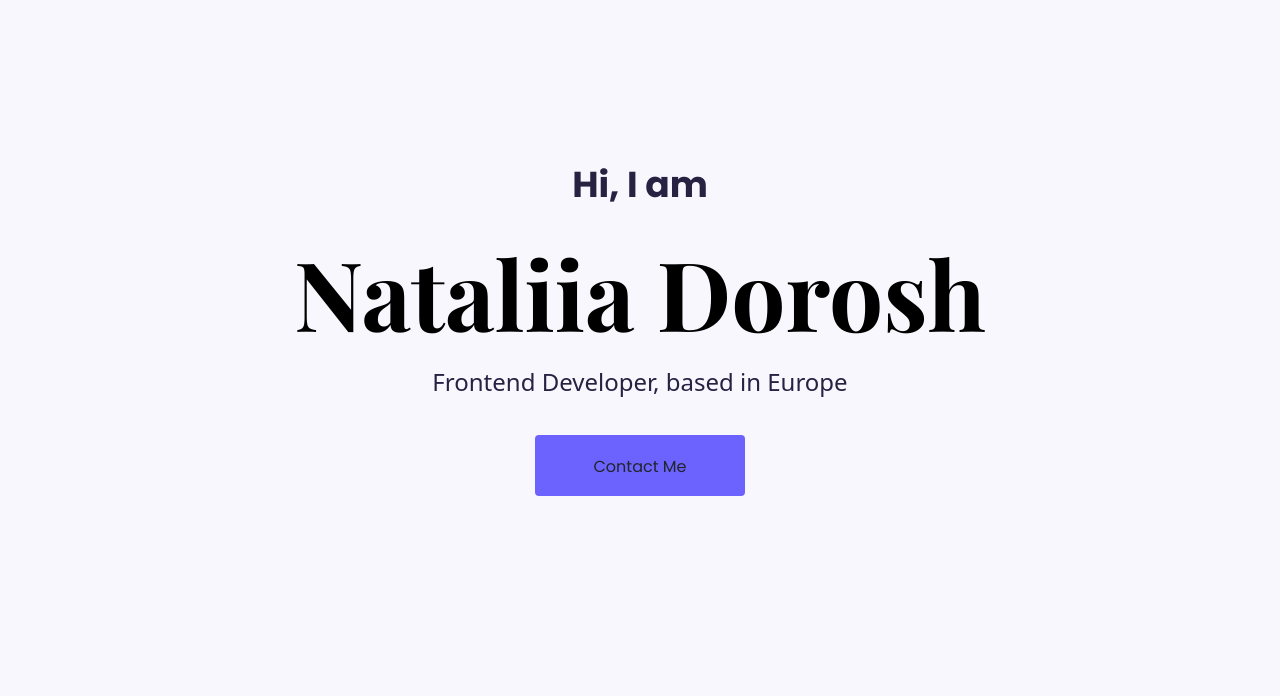
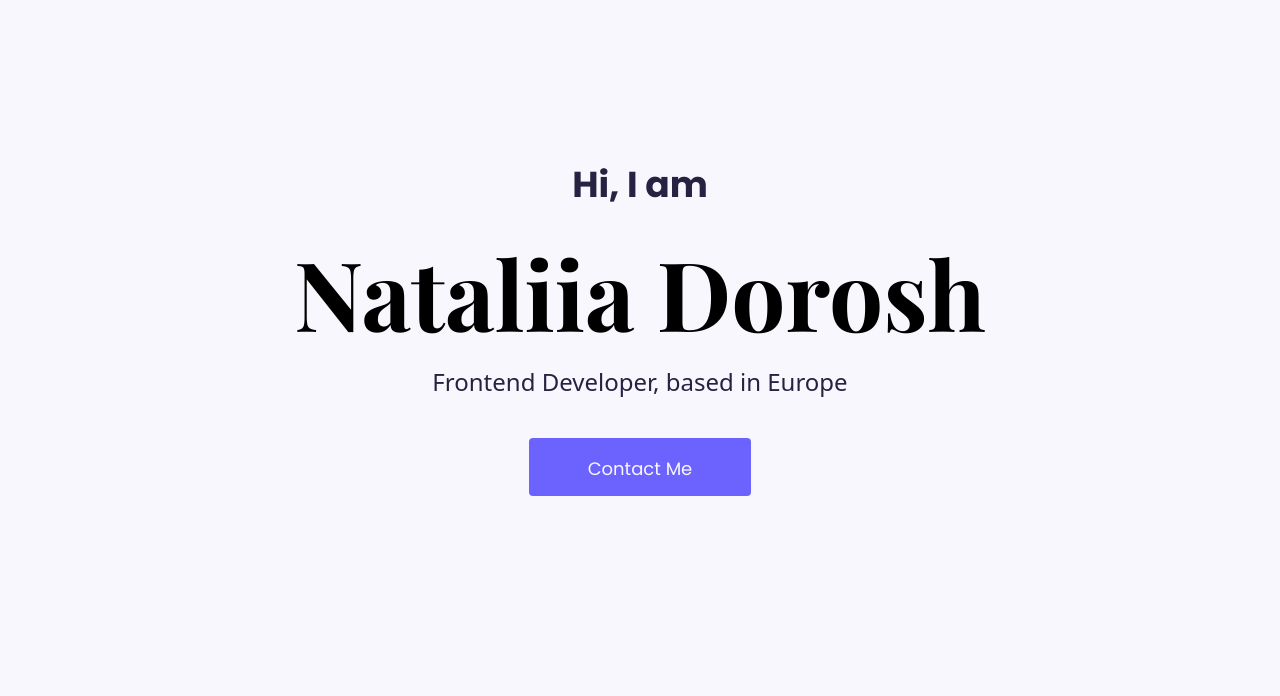
Before and after one commit to Niki313/responsive-week4-lesson7, a plain HTML site: page index.html in a window 1280 px wide. Shown: the part 104-800 px from the top of the page. Drawn offline with nearby package versions, Linux system fonts and the light colour scheme; a web font is replaced by a local one.

Commit message:
contact me  button setting

```diff
--- a/style.css
+++ b/style.css
@@ -81,23 +81,23 @@
 
   .button-contact-me {
     display: inline;
+    background-color: var(--second-color);
+    padding: 18px 46px;
+    border-radius: 4px;
+  }
+  .button-contact-me a {
     font-family: var(--fontfamily-first);
     font-size: 18px;
     font-weight: 500;
-    border-radius: 4px;
     line-height: 27px;
     text-decoration: none;
-    padding: 18px 46px;
-    background-color: var(--second-color);
-    color: var(--third-color);
     text-align: center;
     text-transform: capitalize;
+    color: var(--third-color);
   }
   .button-contact-me:hover {
     color: var(--first-color);
   }
-  /* .btn-branding {
-  } */
 
   /* SECOND PART */
   .text-second-part {
```
